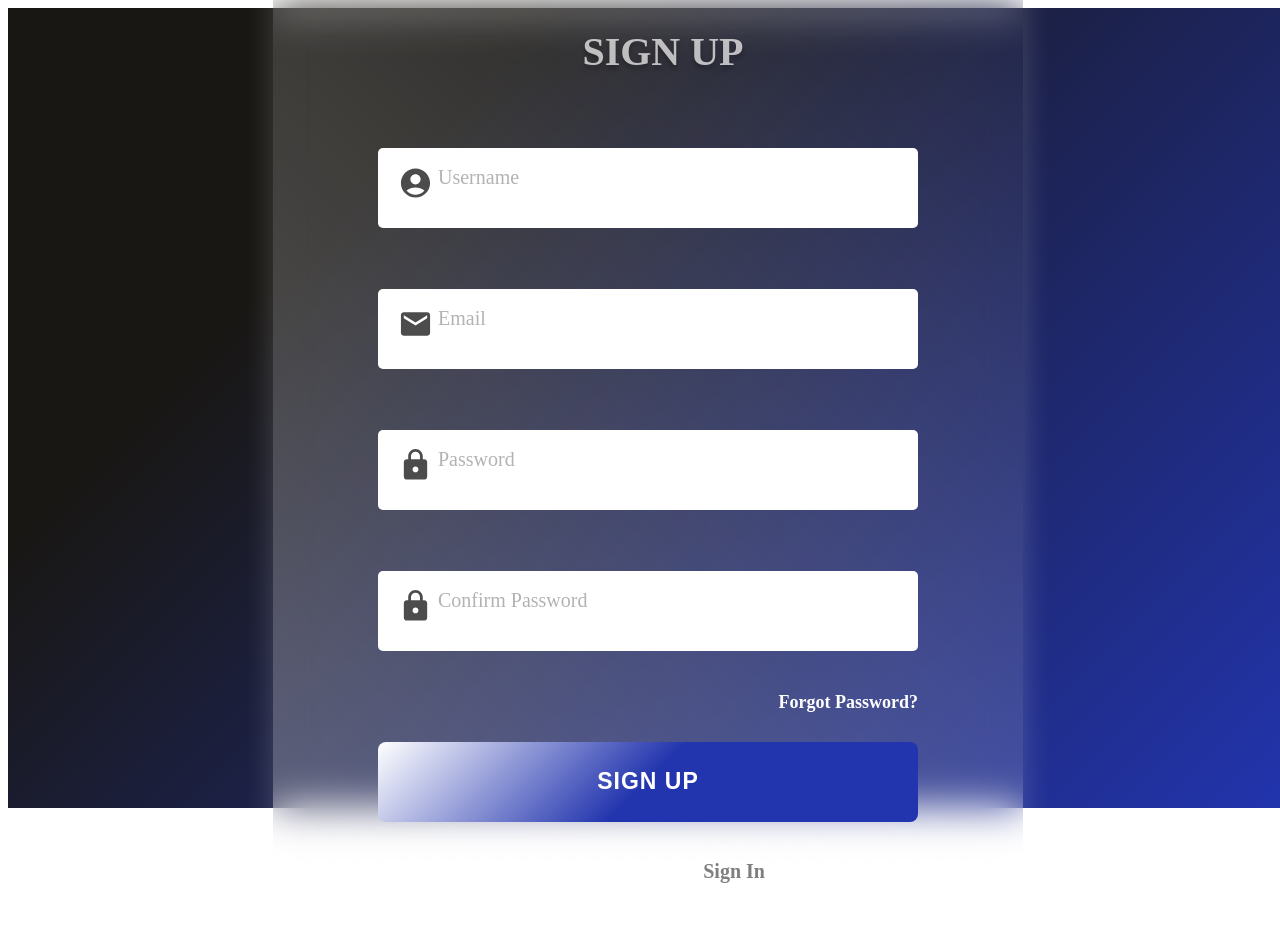
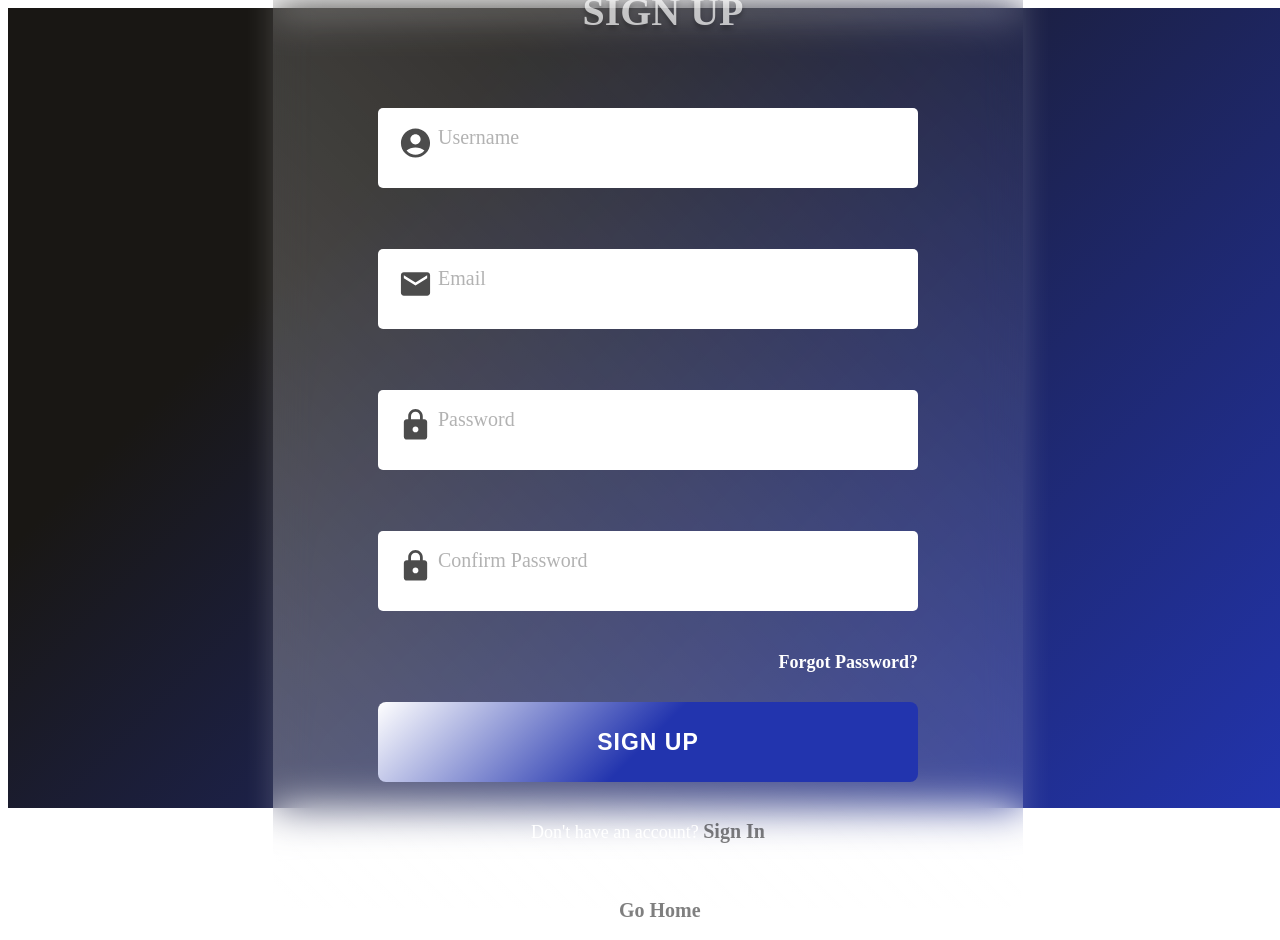
Before and after one commit to MercyKorir/crypto-dashboard, a React (Create React App) app: page /signup in a window 1280 px wide. Before the commit the page ends 908 px from the top, so only its background shows below. Built offline with nearby package versions, Linux system fonts and the light colour scheme; no server answers; the HTML template or start-up script is replaced by a standard one.

Commit message:
Updated README.md and firebase config

```diff
--- a/src/components/SignIn.jsx
+++ b/src/components/SignIn.jsx
@@ -201,6 +201,14 @@ const SignIn = () => {
                 </Link>
               </p>
             </div>
+            <div className={styles.signUpContainer}>
+              <p>
+                Or{" "}
+                <Link className={styles.signUpLink} to={"/"}>
+                  Go Home
+                </Link>
+              </p>
+            </div>
           </div>
         </div>
       </form>
--- a/src/components/SignUp.jsx
+++ b/src/components/SignUp.jsx
@@ -324,6 +324,14 @@ const SignUp = () => {
                 </Link>
               </p>
             </div>
+            <div className={styles.signUpContainer}>
+              <p>
+                Or{" "}
+                <Link className={styles.signUpLink} to={"/"}>
+                  Go Home
+                </Link>
+              </p>
+            </div>
           </div>
         </div>
       </form>
--- a/src/firebase.js
+++ b/src/firebase.js
@@ -6,12 +6,12 @@ import { getAuth } from "firebase/auth";
 
 // Your web app's Firebase configuration
 const firebaseConfig = {
-  apiKey: "AIzaSyCPGpgaU6-2st4k53oD_hqOYliaGyYHPYQ",
-  authDomain: "crypto-dashboard-c1440.firebaseapp.com",
-  projectId: "crypto-dashboard-c1440",
-  storageBucket: "crypto-dashboard-c1440.appspot.com",
-  messagingSenderId: "453054166140",
-  appId: "1:453054166140:web:6e938164615819dd4505f9",
+  apiKey: process.env.REACT_APP_FIREBASE_API_KEY,
+  authDomain: process.env.REACT_APP_FIREBASE_AUTH_DOMAIN,
+  projectId: process.env.REACT_APP_FIREBASE_PROJECT_ID,
+  storageBucket: process.env.REACT_APP_FIREBASE_STORAGE_BUCKET,
+  messagingSenderId: process.env.REACT_APP_FIREBASE_MESSAGING_SENDER_ID,
+  appId: process.env.REACT_APP_FIREBASE_APP_ID,
 };
 
 // Initialize Firebase
```
Also changed, not shown: 2 other files (tests, documents, lock files or other folders).
